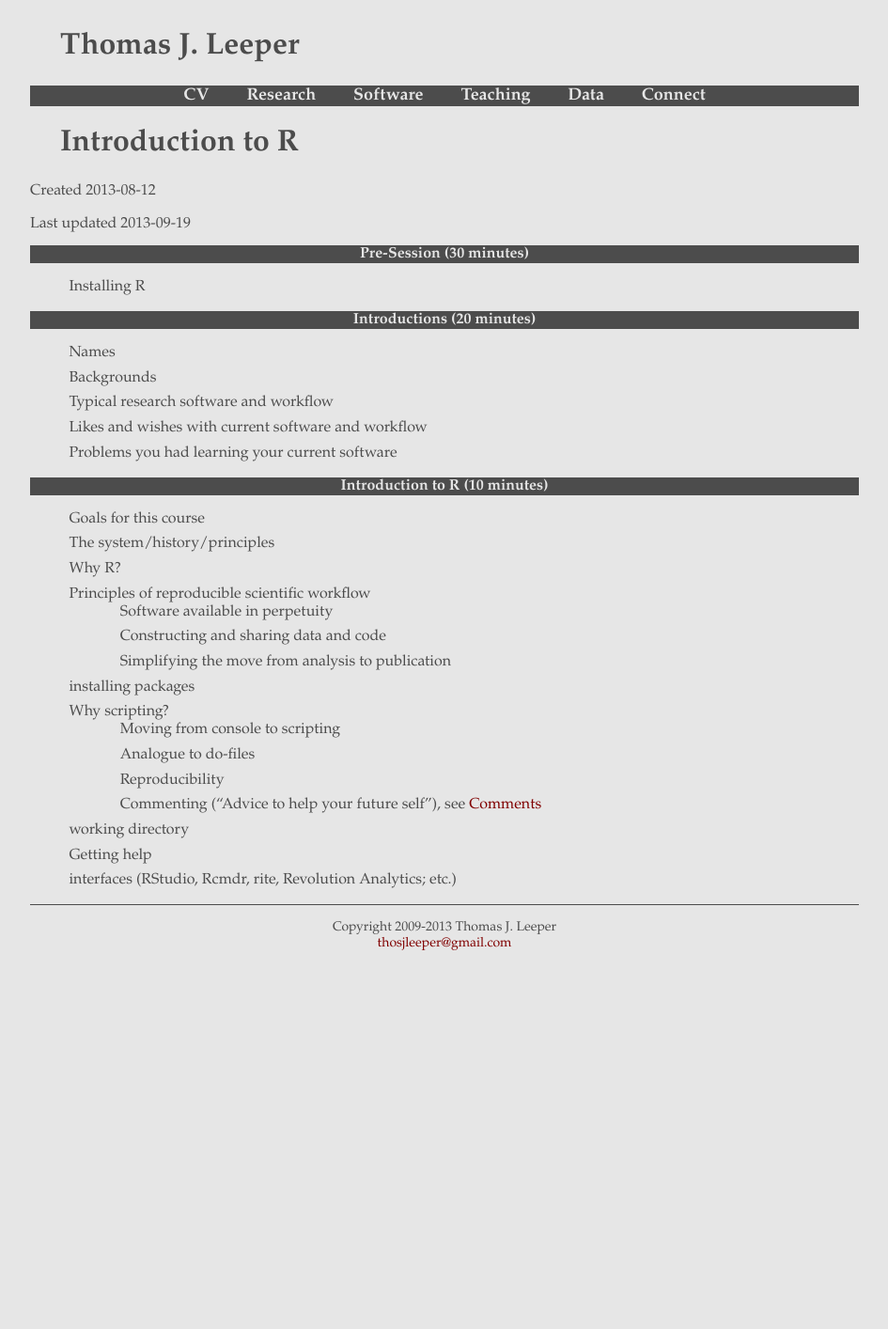
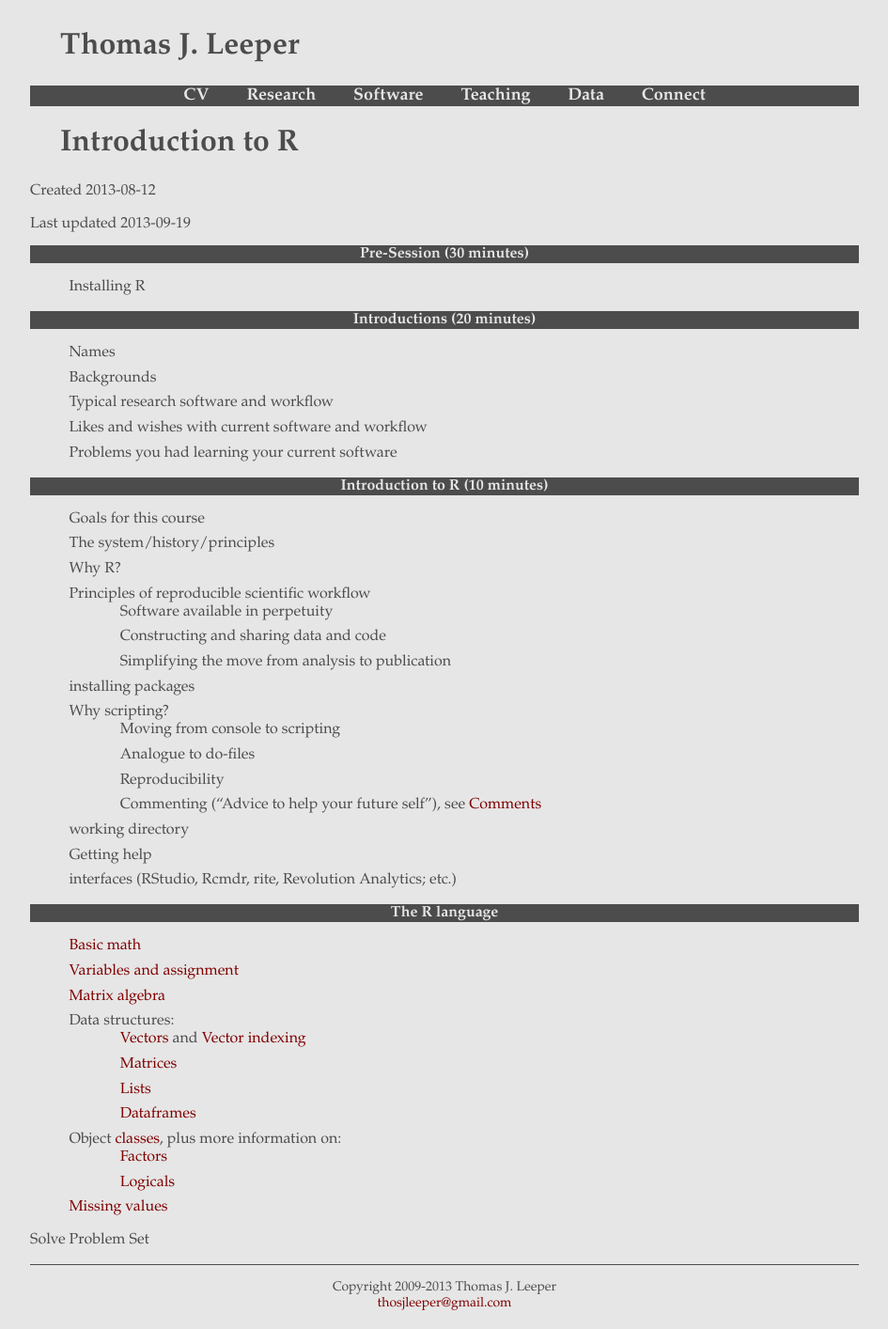
Before and after one commit to leeper/Rcourse, a Jekyll site: the page built from CourseOutline.md, in a window 1280 px wide. Shown: the whole page at 94% size, without its empty margins (167-1112 px from the left). Built offline with Jekyll 4.4.1, drawn with Linux system fonts in a browser that asks for light colours; before the commit the page ends 1031 px from its top, so only the background shows below that.

Commit message:
more tests

```diff
--- a/CourseOutline.md
+++ b/CourseOutline.md
@@ -38,3 +38,19 @@ Last updated 2013-09-19
 * working directory
 * Getting help
 * interfaces (RStudio, Rcmdr, rite, Revolution Analytics; etc.)
+
+## The R language ##
+* [Basic math](Scripts/basicmath.r)
+* [Variables and assignment](Scripts/variables.r)
+* [Matrix algebra](Scripts/matrixalgebra.r)
+* Data structures:
+  * [Vectors](Scripts/vectors.r) and [Vector indexing](Scripts/vectorindexing.r)
+  * [Matrices](Scripts/matrices.r)
+  * [Lists](Scripts/lists.r)
+  * [Dataframes](Scripts/dataframes.r)
+* Object [classes](Scripts/classes.r), plus more information on:
+  * [Factors](Scripts/factors.r)
+  * [Logicals](Scripts/logicals.r)
+* [Missing values](Scripts/NA.r)
+
+Solve Problem Set
```
